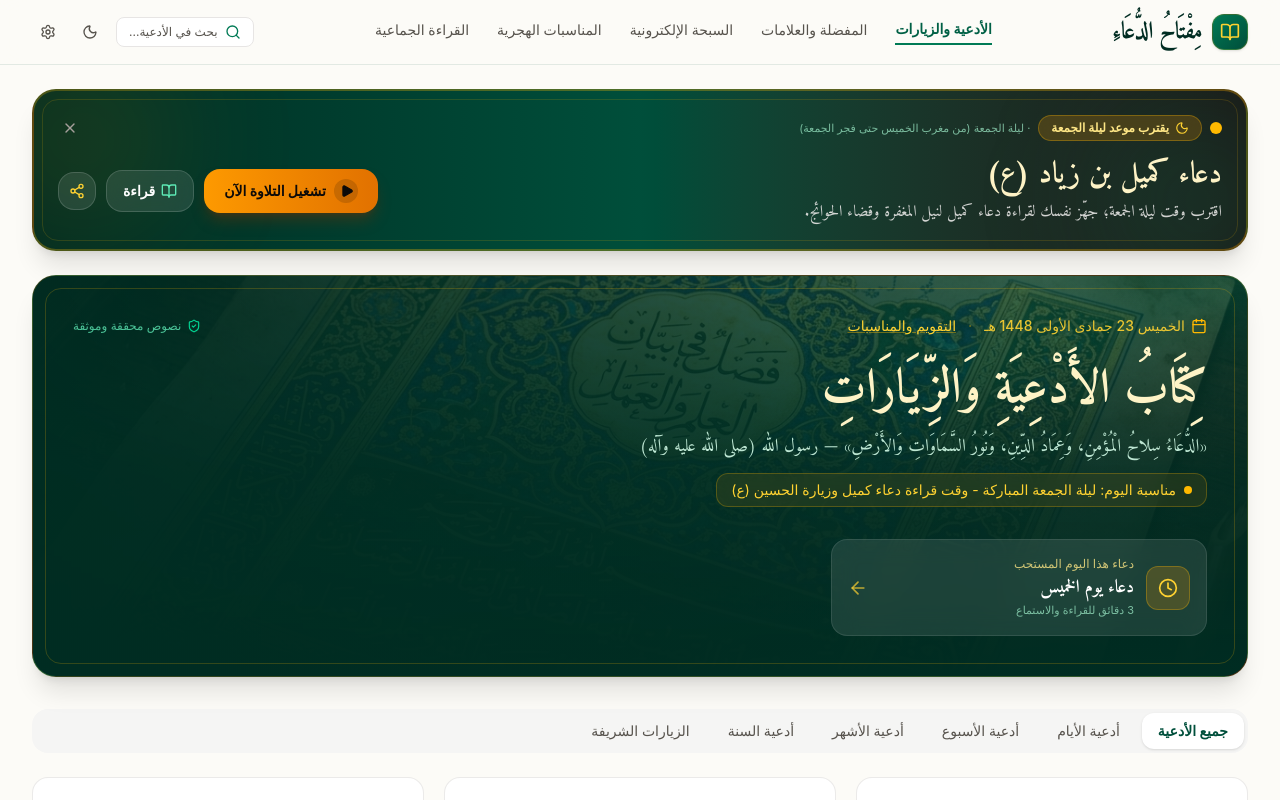
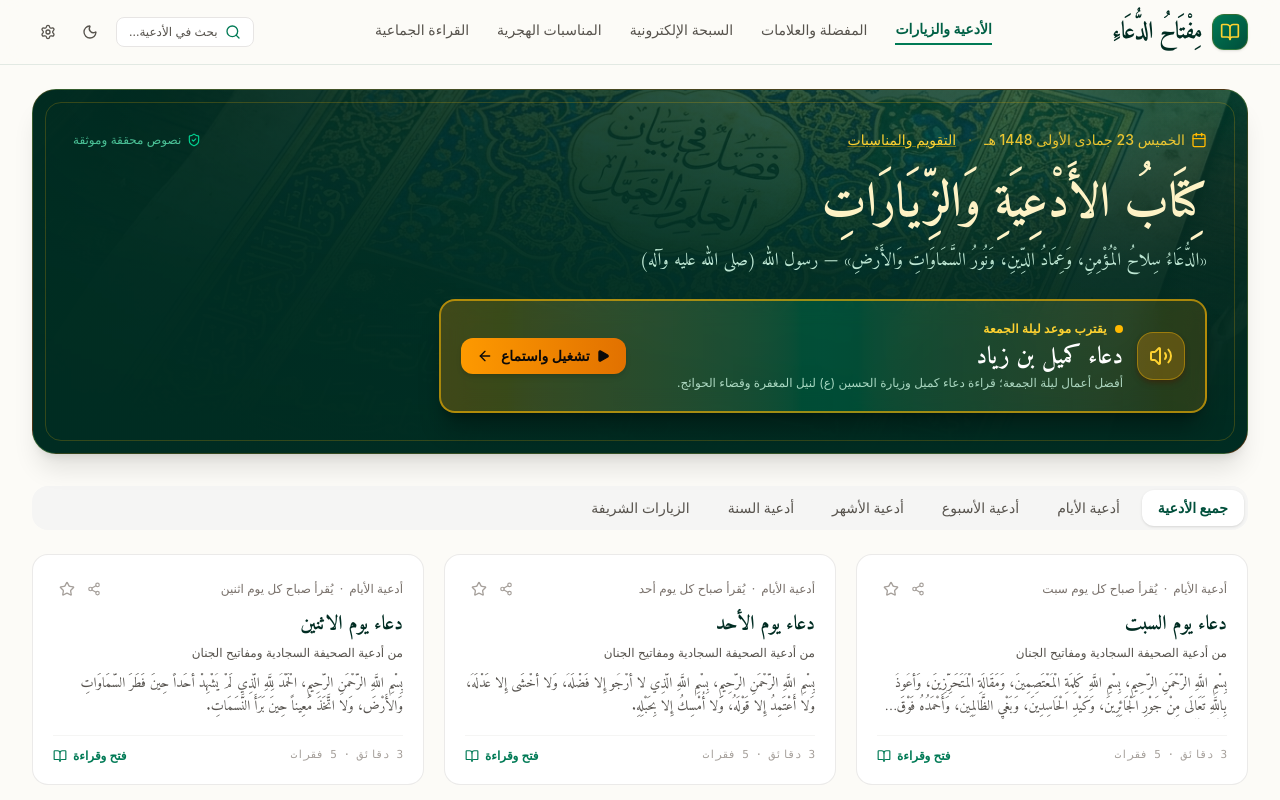
Before and after one commit to supermarketmeer-rgb/miftah-aldua, a React (Vite) app: page / in a window 1280 px wide. Shown: the top 800 px of the page. Built offline with nearby package versions, Linux system fonts and the light colour scheme; a web font is replaced by a local one.

Commit message:
Move HeroBanner to top and unify upcoming dua into single interactive button

```diff
--- a/src/App.tsx
+++ b/src/App.tsx
@@ -13,7 +13,6 @@ import { SettingsModal } from './components/SettingsModal';
 import { AddDuaModal } from './components/AddDuaModal';
 import { ShareCardModal } from './components/ShareCardModal';
 import { TelegramShareModal } from './components/TelegramShareModal';
-import { UpcomingDuaAlert } from './components/UpcomingDuaAlert';
 import { Dua, Verse, ReadingSettings, HijriDateInfo } from './types';
 import { INITIAL_DUAS } from './data/duas';
 import { getHijriDate } from './utils/hijriCalendar';
@@ -193,15 +192,6 @@ export default function App() {
         <div className="flex-1 max-w-7xl w-full mx-auto px-4 sm:px-6 lg:px-8 pt-6 pb-24 md:pb-12">
           {currentTab === 'home' && (
             <>
-              {/* Upcoming / Recommended Dua Alert Card */}
-              <UpcomingDuaAlert
-                allDuas={allDuas}
-                hijriInfo={hijriInfo}
-                onPlayDua={(dua) => handleSelectDua(dua, 1, true)}
-                onReadDua={(dua) => handleSelectDua(dua, 1, false)}
-                onShareDua={(dua) => setTelegramShareDua(dua)}
-              />
-
               <HeroBanner
                 hijriInfo={hijriInfo}
                 todayDua={todayDua}
--- a/src/components/HeroBanner.tsx
+++ b/src/components/HeroBanner.tsx
@@ -1,5 +1,18 @@
-import React from 'react';
-import { Calendar, Clock, Bookmark, ArrowLeft, Volume2, ShieldCheck, WifiOff } from 'lucide-react';
+import React, { useMemo } from 'react';
+import {
+  Calendar,
+  Clock,
+  Bookmark,
+  ArrowLeft,
+  Volume2,
+  Play,
+  ShieldCheck,
+  WifiOff,
+  Sparkles,
+  Moon,
+  Sun,
+  Flame
+} from 'lucide-react';
 import { HijriDateInfo, ReadingProgress, Dua } from '../types';
 import { useOnlineStatus } from '../hooks/useOnlineStatus';
 
@@ -12,6 +25,15 @@ interface HeroBannerProps {
   onOpenCalendar: () => void;
 }
 
+interface AlertDuaConfig {
+  dua: Dua;
+  badge: string;
+  badgeColor: string;
+  detail: string;
+  iconType: 'moon' | 'sun' | 'sparkles' | 'clock' | 'flame';
+  isNow: boolean;
+}
+
 export const HeroBanner: React.FC<HeroBannerProps> = ({
   hijriInfo,
   todayDua,
@@ -22,6 +44,149 @@ export const HeroBanner: React.FC<HeroBannerProps> = ({
 }) => {
   const isOnline = useOnlineStatus();
   const lastReadDua = lastRead ? allDuas.find(d => d.id === lastRead.duaId) : null;
+
+  // Calculate the single Dua whose time has arrived right now
+  const dueDuaConfig = useMemo<AlertDuaConfig>(() => {
+    const now = new Date();
+    const day = now.getDay(); // 0 = Sun, 1 = Mon, 2 = Tue, 3 = Wed, 4 = Thu, 5 = Fri, 6 = Sat
+    const hour = now.getHours();
+
+    // 1. Thursday Evening / Friday Eve (ليلة الجمعة المباركة - دعاء كميل)
+    // Thursday from 16:00 (4 PM) until Friday 04:00 (4 AM)
+    if ((day === 4 && hour >= 16) || (day === 5 && hour < 4)) {
+      const kumayl = allDuas.find(d => d.id === 'dua-kumayl' || d.id === 'kumayl');
+      if (kumayl) {
+        const isThursdayAfternoon = day === 4 && hour < 18;
+        return {
+          dua: kumayl,
+          badge: isThursdayAfternoon ? 'يقترب موعد ليلة الجمعة' : 'حان وقت ليلة الجمعة المباركة',
+          badgeColor: 'amber',
+          detail: 'أفضل أعمال ليلة الجمعة؛ قراءة دعاء كميل وزيارة الحسين (ع) لنيل المغفرة وقضاء الحوائج.',
+          iconType: 'moon',
+          isNow: !isThursdayAfternoon,
+        };
+      }
+    }
+
+    // 2. Friday Late Afternoon (الساعة الأخيرة من نهار الجمعة - دعاء السِمات)
+    if (day === 5 && hour >= 15 && hour <= 18) {
+      const simat = allDuas.find(d => d.id === 'dua-simat' || d.id === 'samaat');
+      if (simat) {
+        return {
+          dua: simat,
+          badge: 'ساعة الاستجابة الأخيرة قبل الغروب',
+          badgeColor: 'emerald',
+          detail: 'آخر ساعة من نهار الجمعة من أرجى أوقات استجابة الدعاء؛ يُستحب قراءة دعاء السِمات.',
+          iconType: 'sparkles',
+          isNow: true,
+        };
+      }
+    }
+
+    // 3. Friday Morning (صباح الجمعة - دعاء الندبة)
+    if (day === 5 && hour >= 5 && hour < 12) {
+      const nudba = allDuas.find(d => d.id === 'dua-nudba' || d.id === 'nudbah');
+      if (nudba) {
+        return {
+          dua: nudba,
+          badge: 'صباح الجمعة المبارك',
+          badgeColor: 'emerald',
+          detail: 'ندبة واستغاثة بصاحب العصر والزمان الحجة بن الحسن (عج).',
+          iconType: 'sun',
+          isNow: true,
+        };
+      }
+    }
+
+    // 4. Tuesday Evening / Wednesday Eve (ليلة الأربعاء - دعاء التوسل)
+    if ((day === 2 && hour >= 16) || (day === 3 && hour < 2)) {
+      const tawassul = allDuas.find(d => d.id === 'dua-tawassul' || d.id === 'tawassul');
+      if (tawassul) {
+        return {
+          dua: tawassul,
+          badge: 'ليلة الأربعاء المباركة (باب الحوائج)',
+          badgeColor: 'amber',
+          detail: 'التوسل بالنبي الأعظم (ص) وأهل بيته الميامين لقضاء الحوائج وتفريج الهموم.',
+          iconType: 'flame',
+          isNow: true,
+        };
+      }
+    }
+
+    // 5. Early Morning (أذكار الصباح - دعاء الصباح / دعاء العهد)
+    if (hour >= 4 && hour < 10) {
+      const morningDua = allDuas.find(d => d.id === 'dua-sabah' || d.id === 'sabah') ||
+                         allDuas.find(d => d.id === 'dua-ahd' || d.id === 'ahad');
+      if (morningDua) {
+        return {
+          dua: morningDua,
+          badge: 'أذكار الصباح وتجديد العهد',
+          badgeColor: 'emerald',
+          detail: '«يا من دلّ على ذاته بذاته...» افتتح يومك بكلمات أمير المؤمنين (ع).',
+          iconType: 'sun',
+          isNow: true,
+        };
+      }
+    }
+
+    // 6. Pre-dawn / Suhur (أدعية السحر)
+    if (hour >= 1 && hour < 5) {
+      const sahar = allDuas.find(d => d.id === 'dua-sahar' || d.id === 'sehar') ||
+                    allDuas.find(d => d.id === 'dua-mujir');
+      if (sahar) {
+        return {
+          dua: sahar,
+          badge: 'وقت السحر والمناجاة',
+          badgeColor: 'amber',
+          detail: 'خير ساعات الليل للمستغفرين بالأسحار؛ خلوة إيمانية وابتهال للرب الرحيم.',
+          iconType: 'moon',
+          isNow: true,
+        };
+      }
+    }
+
+    // 7. Special Occasions in Hijri
+    if (hijriInfo.occasion) {
+      const occLower = hijriInfo.occasion.toLowerCase();
+      if (occLower.includes('رجب')) {
+        const rajab = allDuas.find(d => d.id === 'dua-rajab');
+        if (rajab) {
+          return {
+            dua: rajab,
+            badge: `مناسبة: ${hijriInfo.occasion}`,
+            badgeColor: 'amber',
+            detail: 'يُستحب قراءة هذا الدعاء عقيب كل صلاة في شهر رجب الأصب لنيل الرحمة.',
+            iconType: 'sparkles',
+            isNow: true,
+          };
+        }
+      }
+      if (occLower.includes('شعبان')) {
+        const shaban = allDuas.find(d => d.id === 'munajat-shabaniyah');
+        if (shaban) {
+          return {
+            dua: shaban,
+            badge: `مناسبة: ${hijriInfo.occasion}`,
+            badgeColor: 'amber',
+            detail: 'مناجاة أمير المؤمنين والأئمة الأطهار (ع) المأثورة في شهر شعبان المعظم.',
+            iconType: 'sparkles',
+            isNow: true,
+          };
+        }
+      }
+    }
+
+    // 8. Default: Today's Daily Recommended Dua
+    const fallbackDua = todayDua || allDuas[0];
+    return {
+      dua: fallbackDua,
+      badge: 'دعاء هذا اليوم المستحب',
+      badgeColor: 'emerald',
+      detail: `${fallbackDua.estimatedMinutes || 3} دقائق للقراءة والاستماع ونيل البركة.`,
+      iconType: 'clock',
+      isNow: true,
+    };
+  }, [allDuas, todayDua, hijriInfo]);
 
   return (
     <div className="relative overflow-hidden rounded-3xl bg-gradient-to-br from-emerald-950 via-emerald-900 to-stone-900 text-white shadow-xl border border-amber-500/20 mb-8">
@@ -72,67 +237,73 @@ export const HeroBanner: React.FC<HeroBannerProps> = ({
           </div>
         </div>
 
-        {/* Main Title & Spiritual Quote */}
-        <div className="max-w-2xl mb-8">
+        {/* Main Title & Spiritual Quote (صورة 2) */}
+        <div className="max-w-2xl mb-6">
           <h1 className="font-amiri text-3xl sm:text-4xl lg:text-5xl font-bold text-amber-100 leading-tight mb-3">
             كِتَابُ الأَدْعِيَةِ وَالزِّيَارَاتِ
           </h1>
           <p className="font-amiri text-base sm:text-lg text-emerald-100/90 leading-relaxed">
             «الدُّعَاءُ سِلاحُ الْمُؤْمِنِ، وَعِمَادُ الدِّينِ، وَنُورُ السَّمَاوَاتِ وَالأَرْضِ» — رسول الله (صلى الله عليه وآله)
           </p>
-          {hijriInfo.occasion && (
-            <div className="mt-3 inline-flex items-center gap-2 text-xs sm:text-sm text-amber-300 bg-amber-500/10 border border-amber-400/25 px-3.5 py-1.5 rounded-xl backdrop-blur-sm">
-              <span className="w-2 h-2 rounded-full bg-amber-400" />
-              <span>مناسبة اليوم: {hijriInfo.occasion}</span>
-            </div>
-          )}
         </div>
 
-        {/* Interactive Action Hub: Today's Dua & Last Read Resumption */}
-        <div className="grid grid-cols-1 sm:grid-cols-2 gap-4 max-w-3xl">
-          {todayDua && (
+        {/*
+          Single Unified Alert Button:
+          زر واحد فيه التنبيه عن الدعاء الذي حان وقته للقراءة أو الاستماع
+          وعند الضغط عليه تفتح شاشة الدعاء مباشرة
+        */}
+        <div className="space-y-3 max-w-3xl">
           <button
-              onClick={() => onSelectDua(todayDua)}
-              className="flex items-center justify-between p-4 rounded-2xl bg-white/10 hover:bg-white/15 border border-white/10 backdrop-blur-md transition-all text-right group hover:border-amber-400/40"
+            onClick={() => onSelectDua(dueDuaConfig.dua)}
+            className="w-full flex flex-col sm:flex-row items-start sm:items-center justify-between p-4 sm:p-5 rounded-2xl bg-gradient-to-r from-amber-500/25 via-emerald-600/30 to-amber-500/15 hover:from-amber-500/35 hover:via-emerald-600/40 hover:to-amber-500/25 border-2 border-amber-400/60 hover:border-amber-300 shadow-xl shadow-black/30 backdrop-blur-md transition-all text-right group active:scale-[0.99] gap-3.5"
           >
-              <div className="flex items-center gap-3">
-                <div className="w-11 h-11 rounded-xl bg-amber-500/20 text-amber-300 border border-amber-400/30 flex items-center justify-center shrink-0 group-hover:scale-105 transition-transform">
-                  <Clock className="w-5 h-5" />
+            <div className="flex items-center gap-3.5">
+              {/* Glowing Pulse Icon */}
+              <div className="relative w-12 h-12 rounded-2xl bg-amber-500/25 text-amber-300 border border-amber-400/40 flex items-center justify-center shrink-0 group-hover:scale-105 transition-transform shadow-md shadow-amber-950/40">
+                <span className="animate-ping absolute inline-flex h-full w-full rounded-2xl bg-amber-400 opacity-25" />
+                <Volume2 className="w-6 h-6 text-amber-300" />
               </div>
+
               <div>
-                  <div className="text-xs text-amber-200/80 mb-0.5">دعاء هذا اليوم المستحب</div>
-                  <div className="font-amiri text-lg font-bold text-white group-hover:text-amber-300 transition-colors">
-                    {todayDua.title}
+                <div className="flex items-center gap-2 mb-1">
+                  <span className="relative flex h-2 w-2">
+                    <span className="animate-ping absolute inline-flex h-full w-full rounded-full bg-amber-400 opacity-75" />
+                    <span className="relative inline-flex rounded-full h-2 w-2 bg-amber-400" />
+                  </span>
+                  <span className="text-xs font-bold text-amber-300 tracking-wide">
+                    {dueDuaConfig.badge}
+                  </span>
                 </div>
-                  <div className="text-[11px] text-emerald-200/70">
-                    {todayDua.estimatedMinutes} دقائق للقراءة والاستماع
+                <div className="font-amiri text-xl sm:text-2xl font-bold text-white group-hover:text-amber-200 transition-colors">
+                  {dueDuaConfig.dua.title}
+                </div>
+                <div className="text-xs text-emerald-100/80 line-clamp-1 mt-0.5">
+                  {dueDuaConfig.detail}
                 </div>
               </div>
             </div>
-              <ArrowLeft className="w-5 h-5 text-amber-300/70 group-hover:text-amber-300 group-hover:-translate-x-1 transition-all shrink-0" />
+
+            {/* Action Pill Inside Button */}
+            <div className="flex items-center gap-1.5 self-end sm:self-center px-4 py-2 rounded-xl bg-gradient-to-r from-amber-500 to-amber-600 group-hover:from-amber-400 group-hover:to-amber-500 text-stone-950 font-bold text-xs sm:text-sm shrink-0 shadow-md group-hover:shadow-amber-500/30 transition-all">
+              <Play className="w-3.5 h-3.5 fill-stone-950" />
+              <span>تشغيل واستماع</span>
+              <ArrowLeft className="w-4 h-4 mr-0.5 group-hover:-translate-x-1 transition-transform" />
+            </div>
           </button>
-          )}
 
+          {/* Last read resumption strip (if available) */}
           {lastReadDua && (
             <button
               onClick={() => onSelectDua(lastReadDua, lastRead?.pageNumber || 1)}
-              className="flex items-center justify-between p-4 rounded-2xl bg-emerald-800/40 hover:bg-emerald-800/60 border border-emerald-500/30 backdrop-blur-md transition-all text-right group hover:border-emerald-400/60"
+              className="w-full flex items-center justify-between px-4 py-2.5 rounded-xl bg-white/5 hover:bg-white/10 border border-white/10 text-right text-xs text-stone-300 hover:text-white transition group"
             >
-              <div className="flex items-center gap-3">
-                <div className="w-11 h-11 rounded-xl bg-emerald-500/20 text-emerald-300 border border-emerald-400/30 flex items-center justify-center shrink-0 group-hover:scale-105 transition-transform">
-                  <Bookmark className="w-5 h-5" />
+              <div className="flex items-center gap-2 truncate">
+                <Bookmark className="w-3.5 h-3.5 text-emerald-400 shrink-0" />
+                <span className="text-emerald-300 font-medium">متابعة آخر موضع:</span>
+                <span className="truncate text-white font-semibold">{lastReadDua.title}</span>
+                <span className="text-stone-400 text-[11px]">(الصفحة {lastRead?.pageNumber || 1})</span>
               </div>
-                <div>
-                  <div className="text-xs text-emerald-300/80 mb-0.5">متابعة آخر موضع قراءة</div>
-                  <div className="font-amiri text-lg font-bold text-white group-hover:text-emerald-200 transition-colors">
-                    {lastReadDua.title}
-                  </div>
-                  <div className="text-[11px] text-emerald-200/70">
-                    الصفحة {lastRead?.pageNumber || 1} · {lastRead?.percent || 0}% منجز
-                  </div>
-                </div>
-              </div>
-              <ArrowLeft className="w-5 h-5 text-emerald-300/70 group-hover:text-emerald-300 group-hover:-translate-x-1 transition-all shrink-0" />
+              <ArrowLeft className="w-3.5 h-3.5 text-stone-400 group-hover:text-emerald-300 group-hover:-translate-x-1 transition-all shrink-0" />
             </button>
           )}
         </div>
```
Lines whose indentation alone changed are shown as unchanged.
